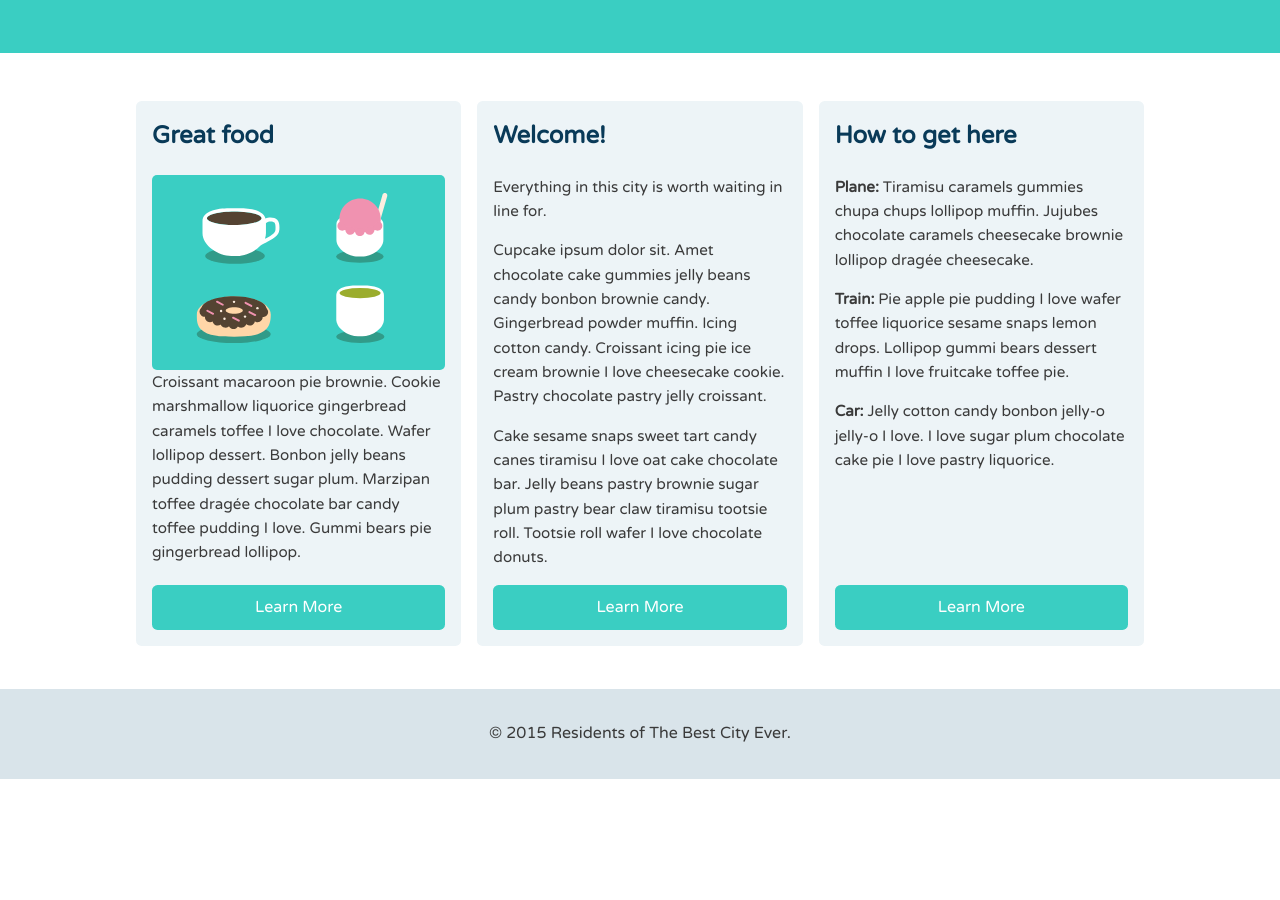
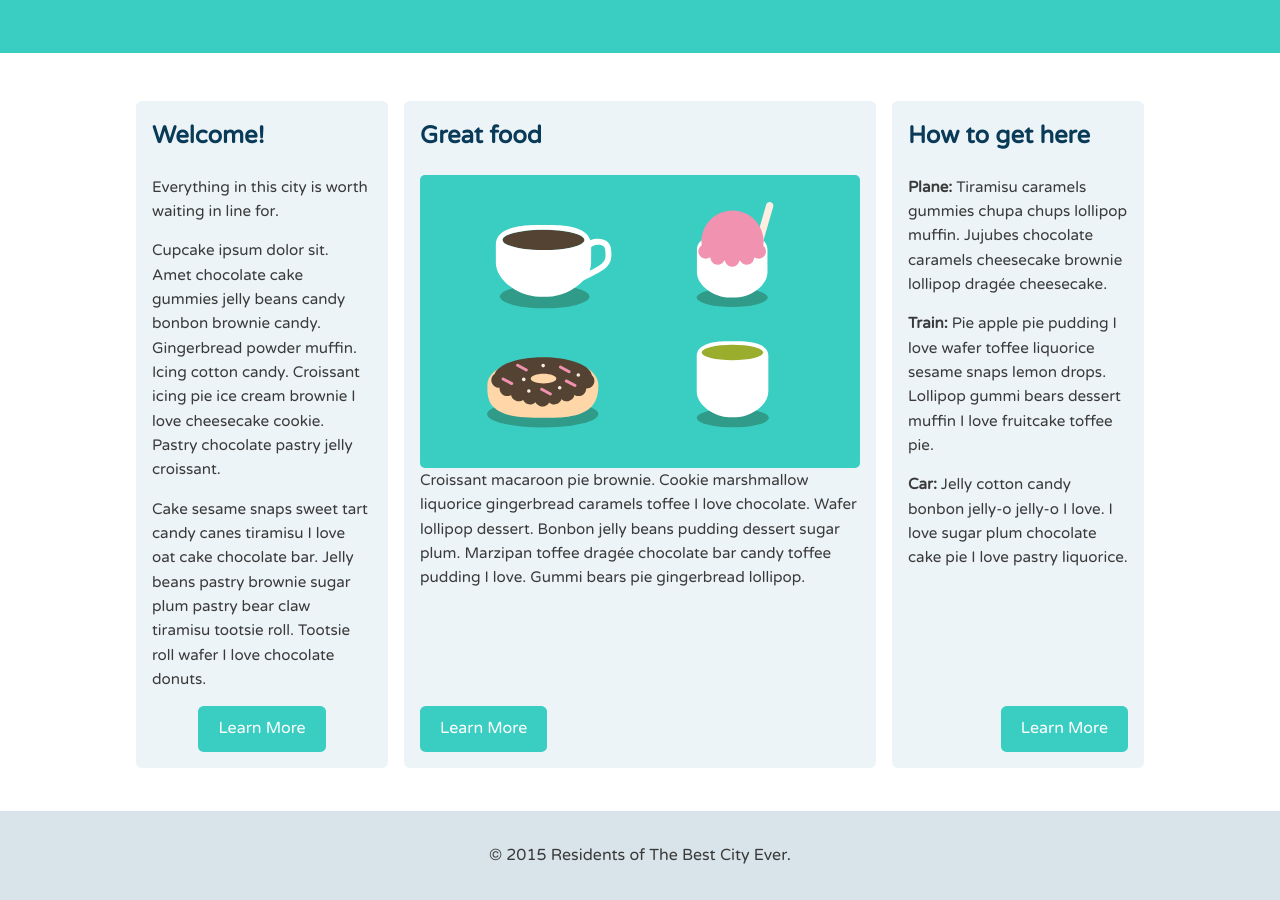
Before and after one commit to Dkilpatrick31/CSS_Flex_Best_City_Guide, a plain HTML site: page index.html in a window 1280 px wide. Shown: the part 427-1327 px from the top of the page. Before the commit the page ends 1206 px from the top, so only its background shows below. Drawn offline with Linux system fonts and the light colour scheme.

Commit message:
Finished the Flexbox Layout Course.

```diff
--- a/flexbox.css
+++ b/flexbox.css
@@ -14,12 +14,31 @@
 	}
 
 	.col {
-		flex: 1;
+		flex: 1 50%;
     flex-direction: column;
 	}
 
-  .button {
-    margin-top: auto;
+  .row {
+    flex-wrap: wrap;
+    flex-direction: row;
+  }
+
+ /* -------Button Placement-------- */
+
+   .button {
+     margin-top: auto;
+   }
+
+  .btn-1 {
+    align-self: flex-start;
+  }
+
+  .btn-2 {
+    align-self: center;
+  }
+
+  .btn-3 {
+    align-self: flex-end;
   }
 
 }
@@ -31,6 +50,17 @@
 		justify-content: space-between;
 	}
 
+  .col {
+    flex-basis: 0;
+  }
+
+  .primary {
+    flex-grow: 2;
+  }
+
+  .secondary {
+    order: -1;
+  }
 }
 
 
@@ -50,8 +80,7 @@
 
   .col {
     flex: 1 50%;
-    /* align-items: flex-end; */
-  /* }
+  }
 
   .row {
     flex-wrap: wrap;
--- a/index.html
+++ b/index.html
@@ -33,7 +33,7 @@
         <h2>Great food</h2>
         <img class="feat-img" src="img/treats.svg" alt="Drinks and eats">
         <p>Croissant macaroon pie brownie. Cookie marshmallow liquorice gingerbread caramels toffee I love chocolate. Wafer lollipop dessert. Bonbon jelly beans pudding dessert sugar plum. Marzipan toffee drag&#233;e chocolate bar candy toffee pudding I love. Gummi bears pie gingerbread lollipop.</p>
-        <a class="button" href="#">Learn More</a>
+        <a class="btn-1 button" href="#">Learn More</a>
       </div>
       <!--/.secondary-->
       <div class="secondary col">
@@ -41,7 +41,7 @@
   			<p>Everything in this city is worth waiting in line for.</p>
   			<p>Cupcake ipsum dolor sit. Amet chocolate cake gummies jelly beans candy bonbon brownie candy. Gingerbread powder muffin. Icing cotton candy. Croissant icing pie ice cream brownie I love cheesecake cookie. Pastry chocolate pastry jelly croissant.</p>
   			<p>Cake sesame snaps sweet tart candy canes tiramisu I love oat cake chocolate bar. Jelly beans pastry brownie sugar plum pastry bear claw tiramisu tootsie roll. Tootsie roll wafer I love chocolate donuts.</p>
-        <a class="button" href="#">Learn More</a>
+        <a class="btn-2 button" href="#">Learn More</a>
   		</div>
       <!--/.tertiary-->
       <div class="tertiary col">
@@ -49,7 +49,7 @@
         <p><strong>Plane: </strong>Tiramisu caramels gummies chupa chups lollipop muffin. Jujubes chocolate caramels cheesecake brownie lollipop drag&#233;e cheesecake.</p>
         <p><strong>Train: </strong>Pie apple pie pudding I love wafer toffee liquorice sesame snaps lemon drops. Lollipop gummi bears dessert muffin I love fruitcake toffee pie.</p>
         <p><strong>Car: </strong>Jelly cotton candy bonbon jelly-o jelly-o I love. I love sugar plum chocolate cake pie I love pastry liquorice.</p>
-        <a class="button" href="#">Learn More</a>
+        <a class="btn-3 button" href="#">Learn More</a>
 
       </div>
     </div>
```
